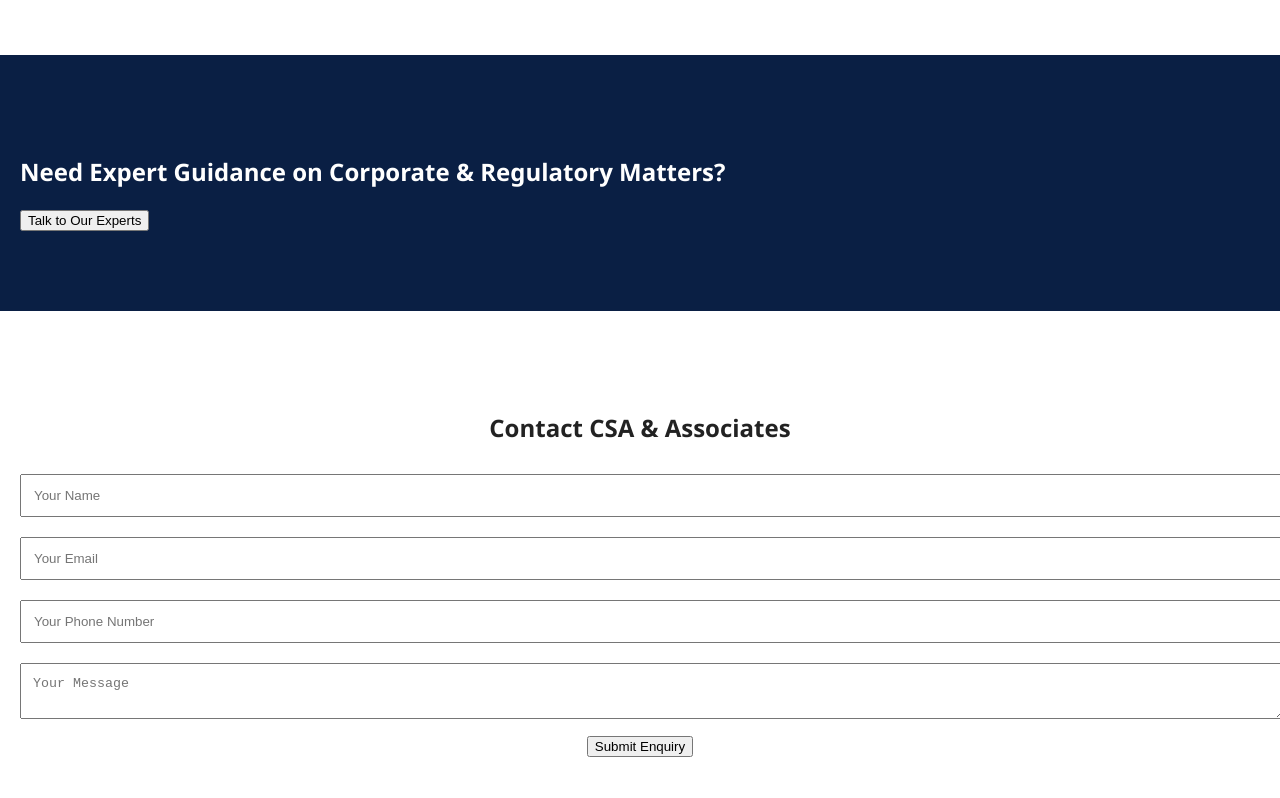
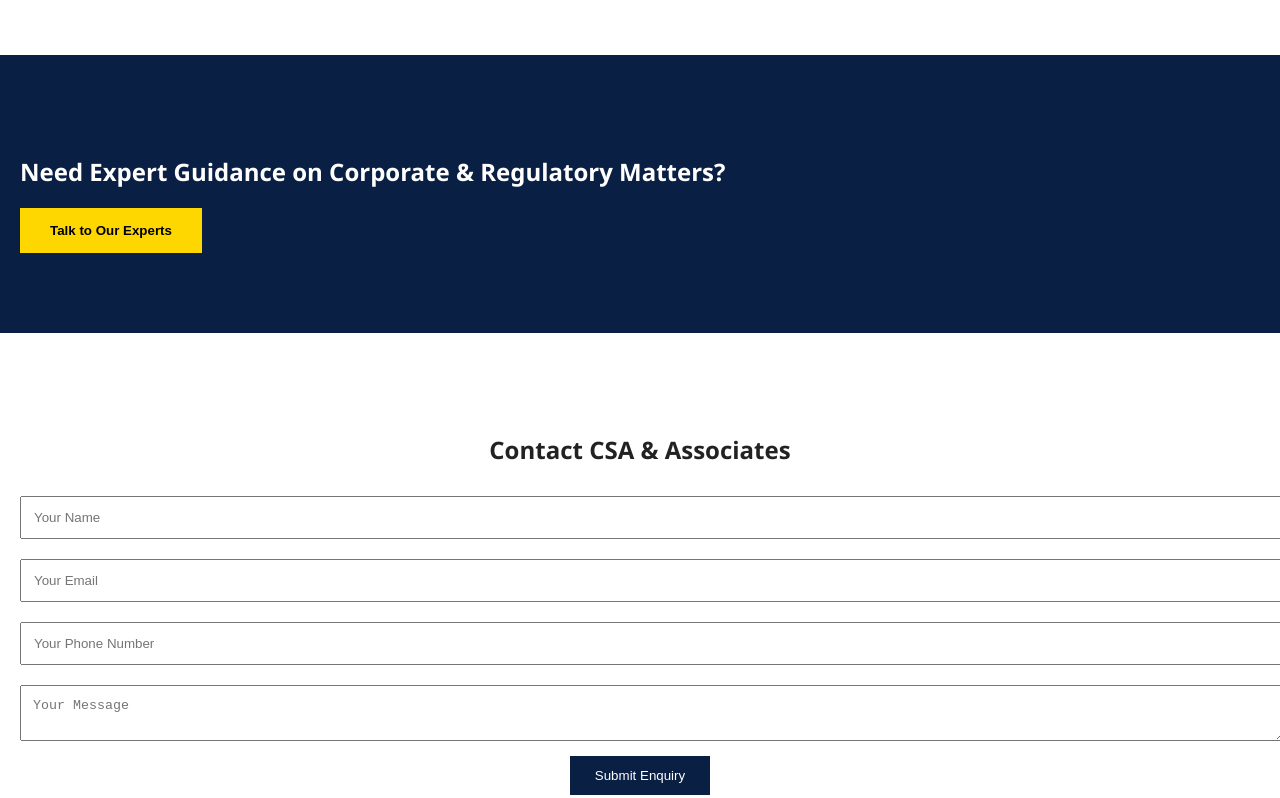
Before and after one commit to csaassociates/csaassociates, a plain HTML site: page index.html in a window 1280 px wide. Shown: the part 2000-2798 px from the top of the page. Drawn offline with Linux system fonts and the light colour scheme.

Commit message:
Update index.html

```diff
--- a/index.html
+++ b/index.html
@@ -63,6 +63,13 @@
     border: none;
     font-weight: bold;
     cursor: pointer;
+    transition: 0.3s;
+}
+
+/* CTA HOVER */
+.cta button:hover {
+    background: white;
+    color: #0A1F44;
 }
 
 /* SECTIONS */
@@ -100,11 +107,27 @@
     padding: 80px 20px;
 }
 
+.final-cta button {
+    padding: 15px 30px;
+    background: gold;
+    border: none;
+    font-weight: bold;
+    cursor: pointer;
+}
+
 /* CONTACT */
 .contact input, .contact textarea {
     width: 100%;
     padding: 12px;
     margin: 10px 0;
+}
+
+.contact button {
+    padding: 12px 25px;
+    background: #0A1F44;
+    color: white;
+    border: none;
+    cursor: pointer;
 }
 
 /* FOOTER */
@@ -162,36 +185,12 @@
 <section class="section" id="services">
     <h2>Our Services</h2>
     <div class="grid">
-        <div class="card">
-            <div class="icon">📊</div>
-            <h4>SEBI Compliance</h4>
-            <p>Listing & regulatory compliance advisory.</p>
-        </div>
-        <div class="card">
-            <div class="icon">🏦</div>
-            <h4>NBFC Advisory</h4>
-            <p>RBI compliance & registration services.</p>
-        </div>
-        <div class="card">
-            <div class="icon">🌍</div>
-            <h4>FEMA Advisory</h4>
-            <p>Foreign investment & FEMA compliance.</p>
-        </div>
-        <div class="card">
-            <div class="icon">📜</div>
-            <h4>FCRA Advisory</h4>
-            <p>Registration & compliance assistance.</p>
-        </div>
-        <div class="card">
-            <div class="icon">🔄</div>
-            <h4>Restructuring</h4>
-            <p>Mergers, demergers & structuring.</p>
-        </div>
-        <div class="card">
-            <div class="icon">📑</div>
-            <h4>Secretarial Audit</h4>
-            <p>Compliance audit & due diligence.</p>
-        </div>
+        <div class="card"><div class="icon">📊</div><h4>SEBI Compliance</h4><p>Listing & regulatory compliance advisory.</p></div>
+        <div class="card"><div class="icon">🏦</div><h4>NBFC Advisory</h4><p>RBI compliance & registration services.</p></div>
+        <div class="card"><div class="icon">🌍</div><h4>FEMA Advisory</h4><p>Foreign investment & FEMA compliance.</p></div>
+        <div class="card"><div class="icon">📜</div><h4>FCRA Advisory</h4><p>Registration & compliance assistance.</p></div>
+        <div class="card"><div class="icon">🔄</div><h4>Restructuring</h4><p>Mergers, demergers & structuring.</p></div>
+        <div class="card"><div class="icon">📑</div><h4>Secretarial Audit</h4><p>Compliance audit & due diligence.</p></div>
     </div>
 </section>
 
@@ -233,8 +232,9 @@
 </section>
 
 <footer>
-    © 2026 CSA & Associates | Company Secretaries
-    <br>All Rights Reserved
+    © 2026 CSA & Associates | Company Secretaries <br>
+    Email: csagarwal.associates@gmail.com | Phone: 8755916273 <br>
+    All Rights Reserved
 </footer>
 
 <a class="whatsapp" href="https://wa.me/918755916273" target="_blank">Chat</a>
```
